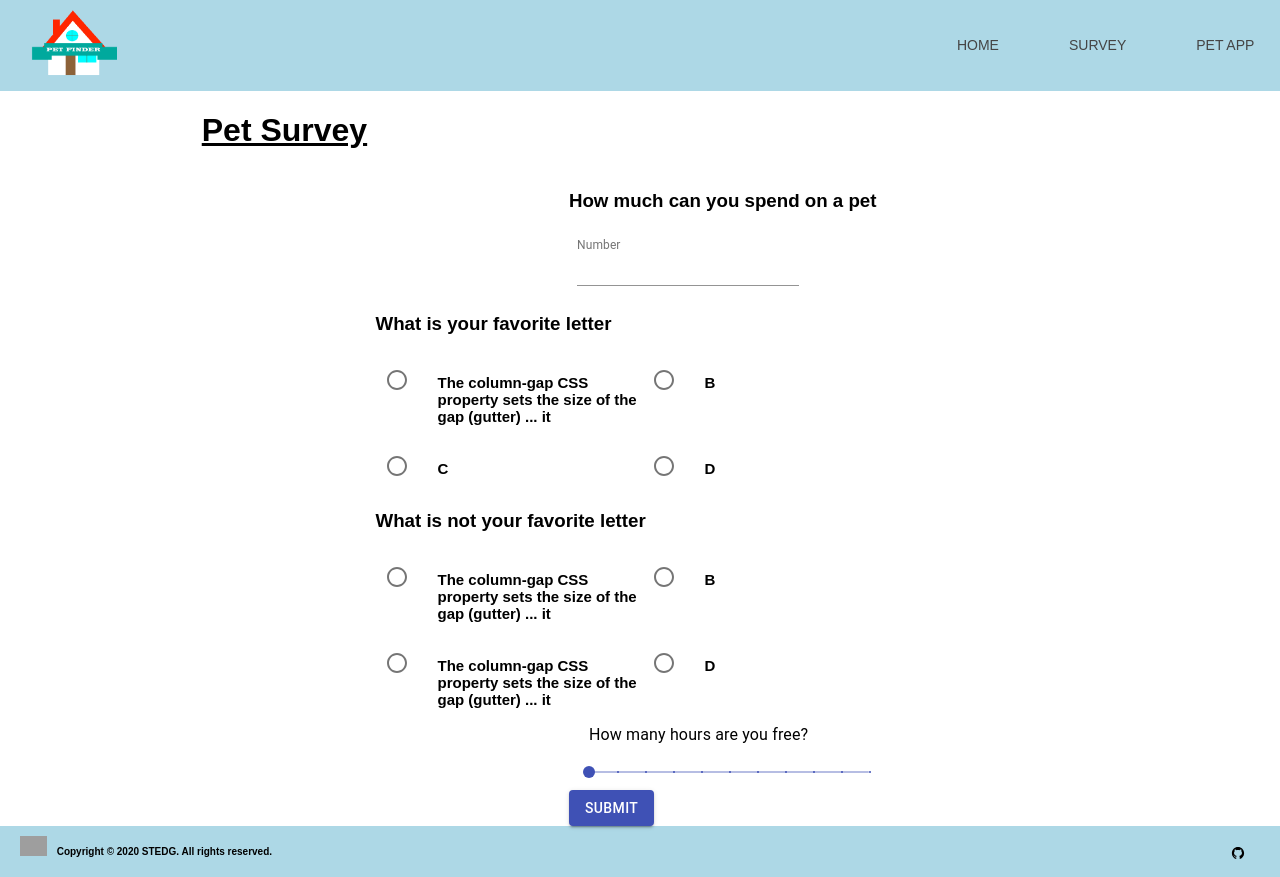
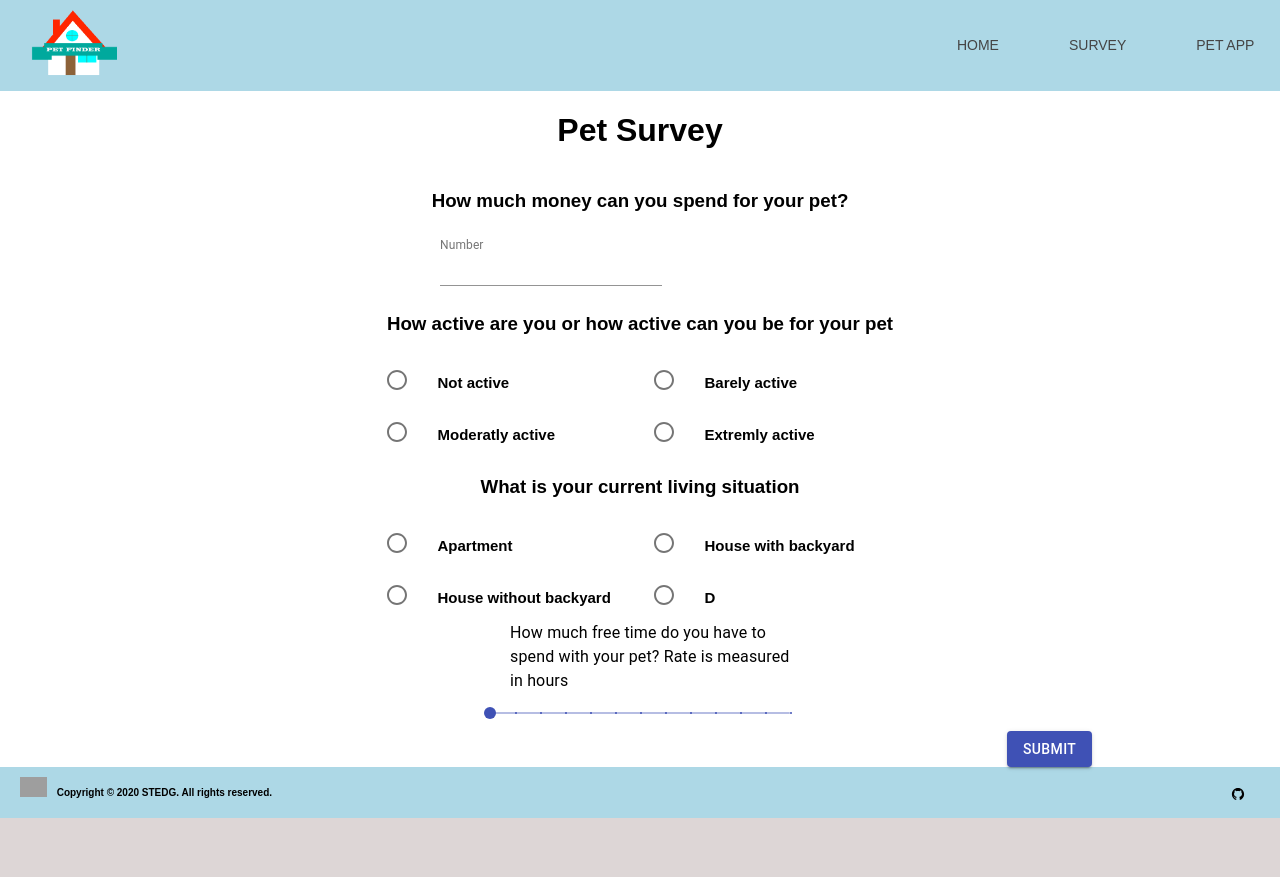
Before and after one commit to STEGD/dog-finder-main, a React (Create React App) app in the folder client/: page /quizapp in a window 1280 px wide. After the commit the page ends 818 px from the top, so only its background shows below. Built offline with nearby package versions, Linux system fonts and the light colour scheme; grey boxes are pictures that could not be loaded.

Commit message:
update questions and useStates to quizComponents

```diff
--- a/client/src/pages/QuizComponents/RadioQuestion.js
+++ b/client/src/pages/QuizComponents/RadioQuestion.js
@@ -7,6 +7,7 @@ export default function RadioQuestion(props) {
 
     const handleChange=(e)=>{
        setResponse(e.target.value)
+       console.log(response)
     }
     return (
         <div className="grid-container">
--- a/client/src/pages/QuizComponents/SliderQuiz.css
+++ b/client/src/pages/QuizComponents/SliderQuiz.css
@@ -11,8 +11,11 @@
 
 .slider-title-Question{
     grid-area: slider-title-Question ;
+    display: flex;
+    justify-content: left;
 }
 .slider-bar{
     grid-area: slider-bar;
-    padding-left: 20px;
+    display: flex;
+    justify-content: left;
 }
--- a/client/src/pages/QuizComponents/SliderQuiz.js
+++ b/client/src/pages/QuizComponents/SliderQuiz.js
@@ -1,8 +1,8 @@
-import React from 'react'
+import React,{useState} from 'react'
 import {makeStyles} from '@material-ui/core/styles';
 import Typography from '@material-ui/core/Typography';
 import Slider from '@material-ui/core/Slider'
-import './SliderQuiz.css'
+/*import './SliderQuiz.css'*/
 
 const useStyles =makeStyles({
     root:{
@@ -11,30 +11,37 @@ const useStyles =makeStyles({
 });
 
 function valuetext(value){
-    return `${value}`
+    let output = `${value}`
+    return value + " hrs"
 }
 
+export default function SliderQuiz(props) {
+    const classes= useStyles();
+    const [valueInput, setValueInput] = useState("option1")
 
-export default function SliderQuiz() {
-    const classes= useStyles();
+    const handleChange=(e,val)=>{
+        setValueInput(val)
+        console.log(valueInput)
+      }
     return (
         <div className={classes.root}>
             <div className="slider-container">
             <div className="slider-title-Question">
             <Typography id="discrete-slider" gutterBottom>
-                How many hours are you free?
+                {props.quesiton}
             </Typography>
             </div>
             <div className="slider-bar">
             <Slider
                 defaultValue={0}
                 getAriaValueText={valuetext}
+                onChange={handleChange}
                 aria-labelledby="discrete-slider"
                 valueLabelDisplay="auto"
-                step={10}
+                step={0.5}
                 marks
                 min={0}
-                max={100}
+                max={6}
             />
             </div>
             </div>
--- a/client/src/pages/QuizComponents/TextQuestion.js
+++ b/client/src/pages/QuizComponents/TextQuestion.js
@@ -1,4 +1,4 @@
-import React from 'react';
+import React, {useState} from 'react';
 import TextField from '@material-ui/core/TextField';
 import { makeStyles } from '@material-ui/core/styles';
 import './TextQuestion.css';
@@ -15,6 +15,11 @@ const useStyles = makeStyles((theme) => ({
 
 export default function TextQuestion(props) {
     const classes = useStyles();
+    const [value, setValue] = useState("");
+    const handleChange = e =>{
+      console.log(`Typed => ${e.target.value}`);
+      setValue(e.target.value);
+    }
     return (
         <div className="text-container">
             <form className={classes.root} noValidate autoComplete="off">
@@ -23,6 +28,8 @@ export default function TextQuestion(props) {
                     id="standard-number"
                     label="Number"
                     type="number"
+                    value={value}
+                    onChange={handleChange}
                     InputLabelProps={{
                         shrink: true,
                     }}
--- a/client/src/pages/quizApp.css
+++ b/client/src/pages/quizApp.css
@@ -1,61 +1,61 @@
-.quiz-container h1{
+/*.quiz-container h1{
 
     display: flex;
     flex-direction: column;
     justify-content: center;
     text-align: center;
     text-decoration: underline;
-}*
+}*/
 .quiz-container{
 
     background: white;
     display: grid;
     grid-gap: 0px;
-    grid-template-columns: 1fr, 1fr;
+
     list-style: none;
     grid-template-areas:
-    ' .   . '
-    '. question-container-1'
+    ' title title '
+    'question-container-1 question-container-1'
     'question-container-2 question-container-2'
     'question-container-3 question-container-3'
-    '. question-container-4'
+    'question-container-4 question-container-4'
+    '. .'
     '. submit-container';
     align-items: start;
 }
 
+.title{
+    grid-area: title ;
+    display: flex;
+    justify-content: center;
+}
+
 .question-container-1{
     grid-area: question-container-1;
-    flex-direction: column;
+    grid-gap:0;
+    display: flex;
     justify-content: center;
 
 }
 .question-container-2{
     grid-area: question-container-2;
-    grid-gap:0;
     display: flex;
-    align-items: start;
     justify-content: left;
 }
 .question-container-3{
     grid-area: question-container-3;
-    grid-gap:0;
     display: flex;
-    align-items: start;
     justify-content: left;
 }
 .question-container-4{
     grid-area: question-container-4;
-    grid-gap:0;
     display: flex;
-    align-items: start;
-    justify-content: left;
+    justify-content: center;
 }
 .submit-container{
     grid-area: submit-container;
-    grid-gap:0;
     display: flex;
-    align-items: start;
-    justify-content: left;
+    justify-content: center;
 }
 
 @media screen and (max-width:400px){
--- a/client/src/pages/quizApp.js
+++ b/client/src/pages/quizApp.js
@@ -8,33 +8,34 @@ import "./quizApp.css";
 export default function quizApp() {
     return (
         <div className="quiz-container">
-            <h1>Pet Survey</h1>
+            <div className="title">
+                <h1>Pet Survey</h1>
+            </div>
+
             <div className="question-container-1">
-                <TextQuestion question="How much can you spend on a pet" />
+                <TextQuestion question="How much money can you spend for your pet?" />
             </div>
             <div className="question-container-2">
             <RadioQuestion
-                question="What is your favorite letter"
-                AnswerA="The column-gap CSS property sets the size of the gap
-                (gutter) ... it"
-                AnswerB="B"
-                AnswerC="C"
-                AnswerD="D"
+                question="How active are you or how active can you be for your pet"
+                AnswerA="Not active"
+                AnswerB="Barely active"
+                AnswerC="Moderatly active"
+                AnswerD="Extremly active"
             />
             </div>
             <div className="question-container-3">
                 <RadioQuestion
-                        question="What is not your favorite letter"
-                        AnswerA="The column-gap CSS property sets the size of the gap
-                        (gutter) ... it"
-                        AnswerB="B"
-                        AnswerC="The column-gap CSS property sets the size of the gap
-                        (gutter) ... it"
+                        question="What is your current living situation"
+                        AnswerA="Apartment"
+                        AnswerB="House with backyard"
+                        AnswerC="House without backyard"
                         AnswerD="D"
                     />
             </div>
             <div className="question-container-4">
-            <SliderQuiz />
+            <SliderQuiz quesiton="How much free time do you have to spend with your pet?
+            Rate is measured in hours "/>
             </div>
             <div className="submit-container">
                 <ButtonSubmit text="Submit"/>
```
